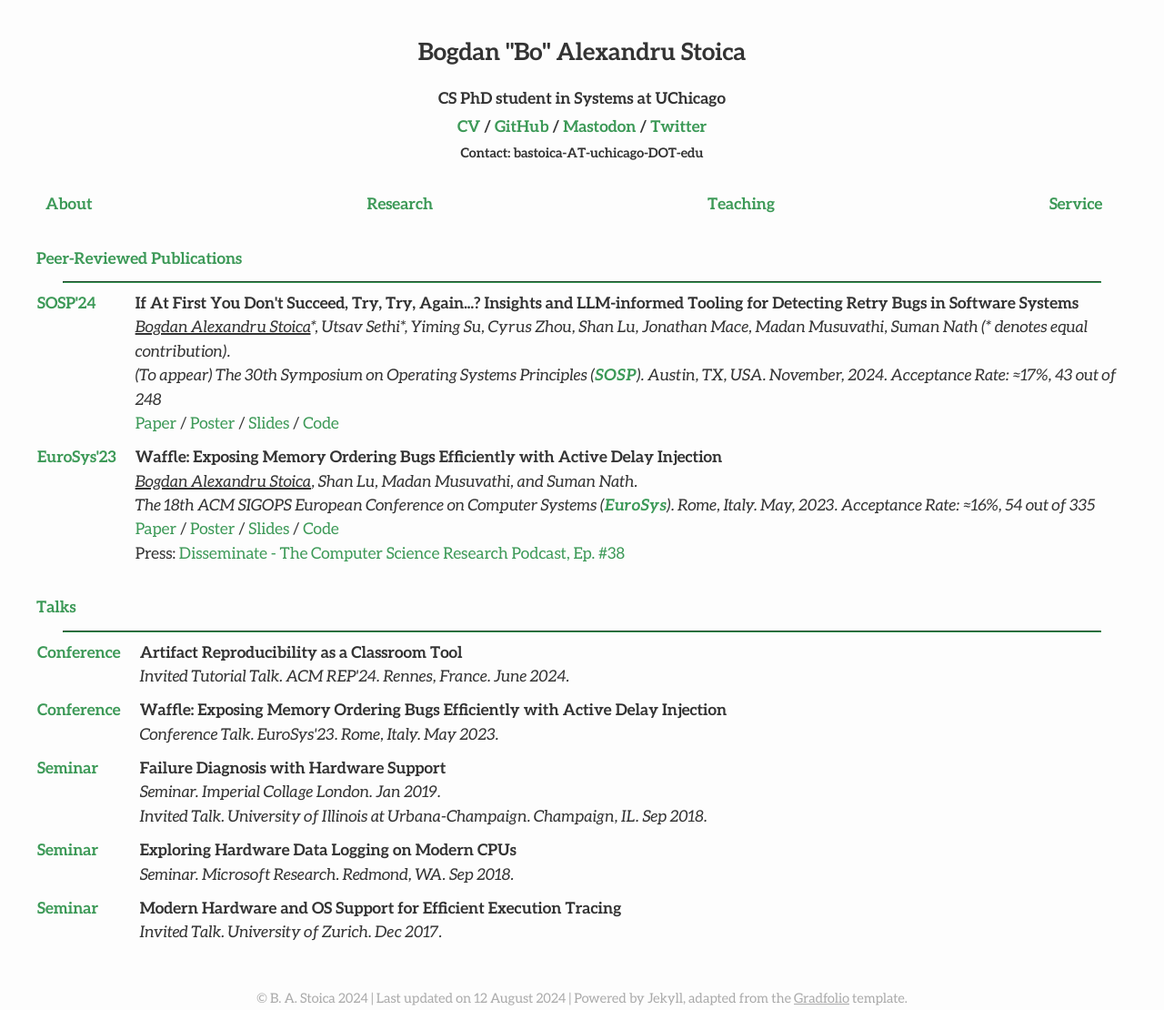
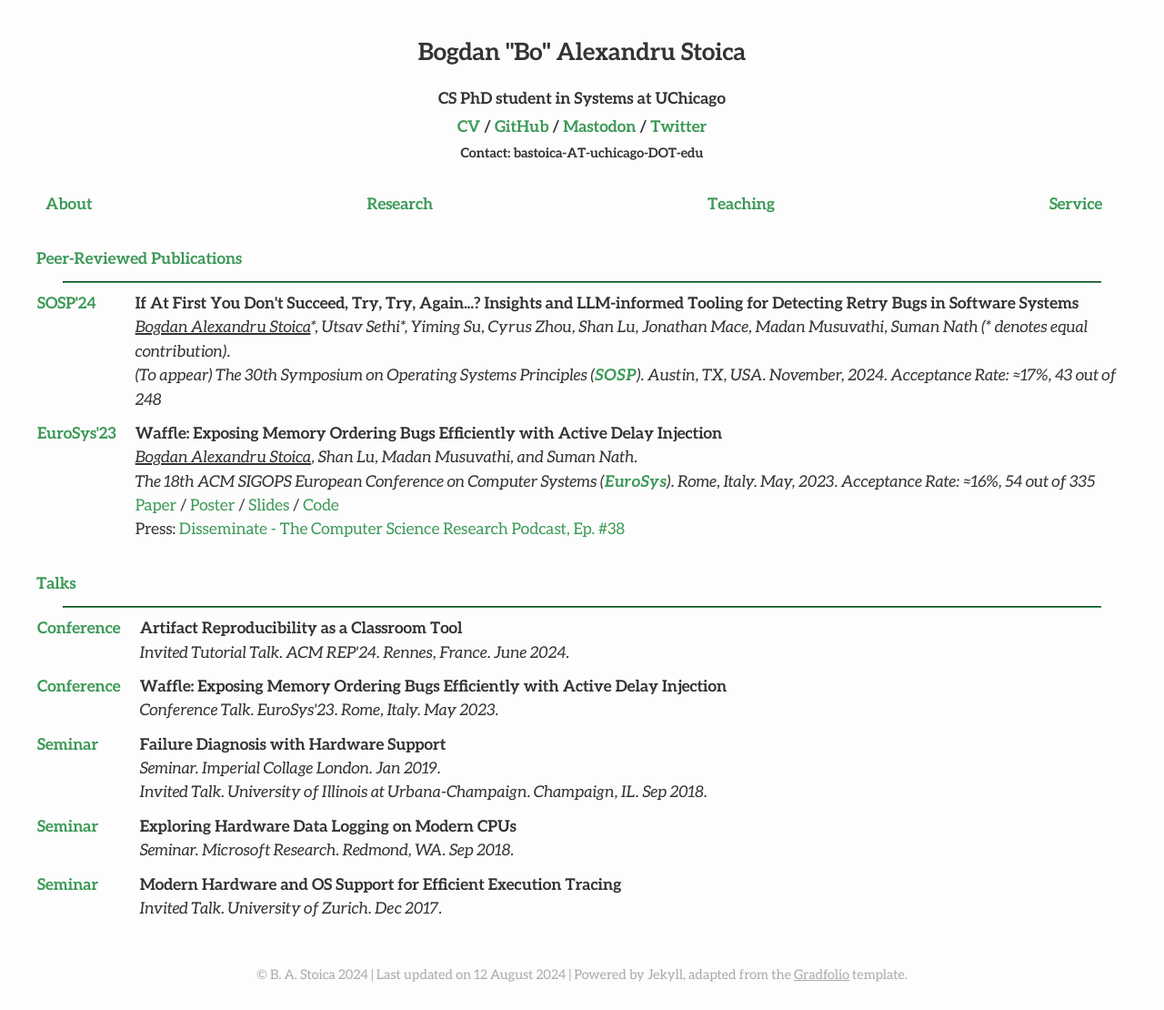
Before and after one commit to bastoica/bastoica.github.io, a Jekyll site: the page built from research.md, in a window 1280 px wide. Shown: the whole page at 91% size. Built offline with Jekyll 4.4.1, drawn with Linux system fonts in a browser that asks for light colours; nearby versions of some CDN libraries; after the commit the page ends 1084 px from its top, so only the background shows below that.

Commit message:
Temporarely removing paper links

```diff
--- a/research.md
+++ b/research.md
@@ -22,7 +22,7 @@
 	  <b>If At First You Don't Succeed, Try, Try, Again...? Insights and LLM-informed Tooling for Detecting Retry Bugs in Software Systems</b><br>
 	  <i><u style="text-decoration-thickness: 2px;">Bogdan Alexandru Stoica</u>*, Utsav Sethi*, Yiming Su, Cyrus Zhou, Shan Lu, Jonathan Mace, Madan Musuvathi, Suman Nath (* denotes equal contribution).</i><br>
 	  <i>(To appear) The 30th Symposium on Operating Systems Principles (<a class="useful-links" href="https://sigops.org/s/conferences/sosp/2024/" target="_blank"><b>SOSP</b></a>). Austin, TX, USA. November, 2024. Acceptance Rate: ≈17%, 43 out of 248</i><br>
-	  <a class="useful-links" href="" target="_blank">Paper</a> / <a class="useful-links" href="" target="_blank">Poster</a> / <a class="useful-links" href="" target="_blank">Slides</a> / <a class="useful-links" href="" target="_blank">Code</a><br>
+	  <!--a class="useful-links" href="" target="_blank">Paper</a> / <a class="useful-links" href="" target="_blank">Poster</a> / <a class="useful-links" href="" target="_blank">Slides</a> / <a class="useful-links" href="" target="_blank">Code</a><br-->
 	</td>
   </tr>
   <tr>
```
